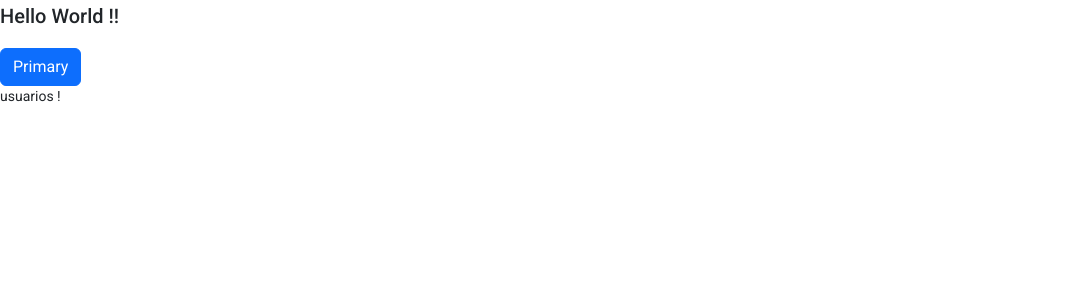
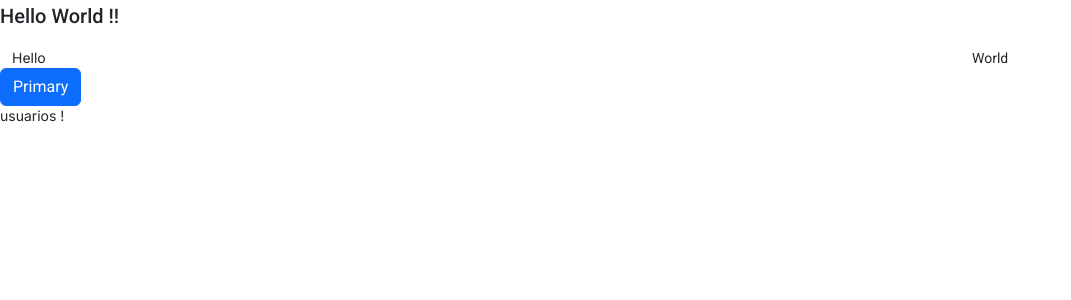
Before and after one commit to Trabalho-desenv-aplic-plataform/desenv-aplic-web-front, an Angular app: page / in a window 1280 px wide. Shown: the top 300 px of the page, without its empty margins (0-1071 px from the left). Built offline with nearby package versions, Linux system fonts and the light colour scheme; no server answers.

Commit message:
Update usuarios.component.html and styles.css

```diff
--- a/src/app/features/usuarios/usuarios.component.html
+++ b/src/app/features/usuarios/usuarios.component.html
@@ -1,3 +1,9 @@
+<div class="container-fluid">
+    <div class="row">
+        <div class="col-sm-9"><span>Hello</span></div>
+        <div class="col-sm-3">World</div>
+    </div>
+</div>
 <button type="button" class="btn btn-primary">Primary</button>
 <p>usuarios !</p>
 <app-dynamic-table
--- a/src/styles.css
+++ b/src/styles.css
@@ -1,4 +1,11 @@
 /* You can add global styles to this file, and also import other style files */
+@import url('https://fonts.googleapis.com/css2?family=Inter:wght@400;500;700&display=swap');
 
-html, body { height: 100%; }
-body { margin: 0; font-family: Roboto, "Helvetica Neue", sans-serif; }
+html, body {
+    font-family: 'Inter', sans-serif;
+    height: 100%;
+}
+h1, h2, h3, h4, h5, h6, p, span, a, button, input, textarea {
+    font-family: 'Inter', sans-serif;
+}
+body { margin: 0; }
```
